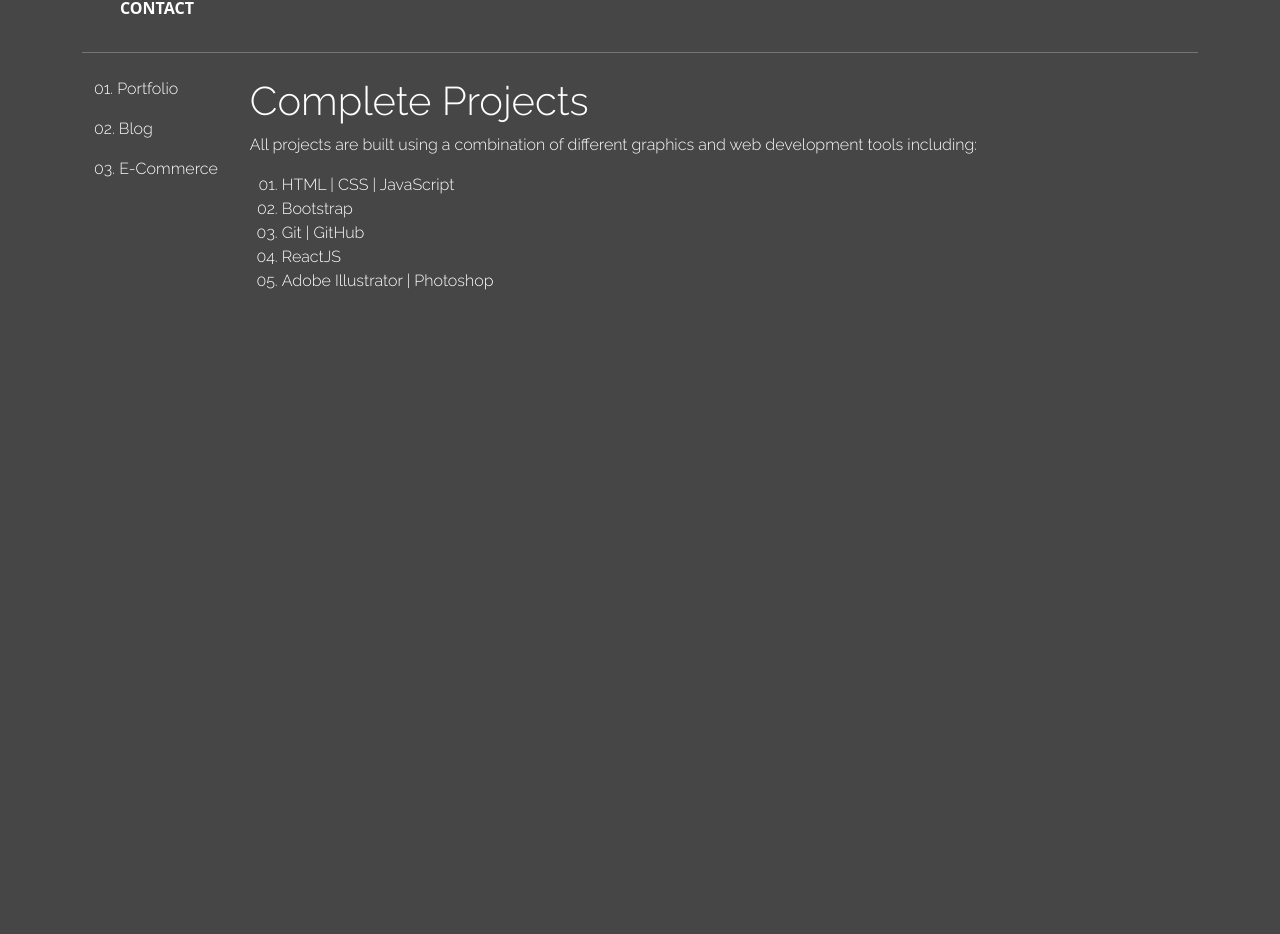
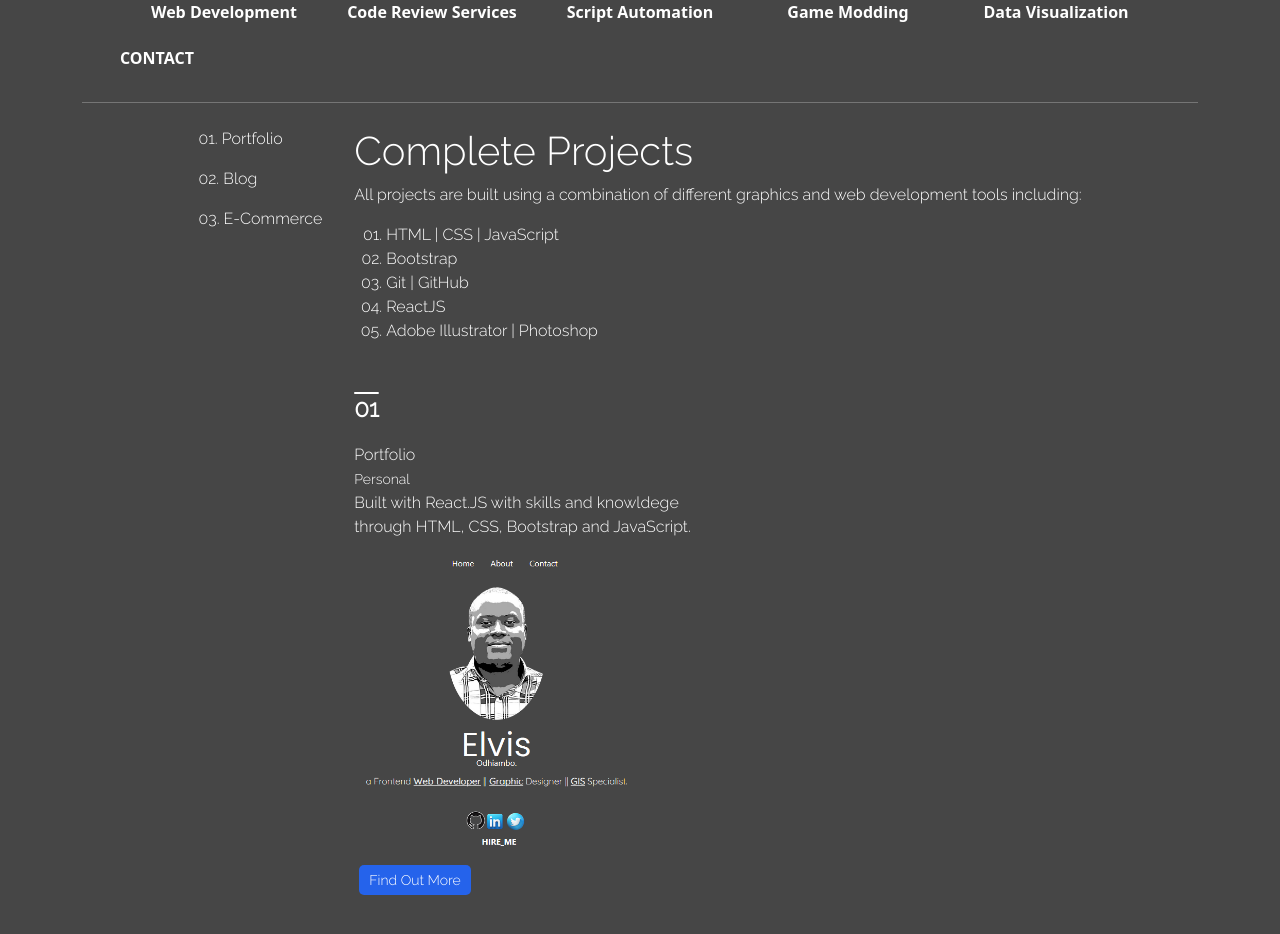
Before and after one commit to Lvoh901/portfolio001, a React (Create React App) app: page /about in a window 1280 px wide. Shown: the part 824-1758 px from the top of the page. Before the commit the page ends 1141 px from the top, so only its background shows below. Built offline with nearby package versions, Linux system fonts and the light colour scheme.

Commit message:
updates-projects

```diff
--- a/src/pages/about.js
+++ b/src/pages/about.js
@@ -1,7 +1,12 @@
 import React, { useState } from "react";
 import Card from "./card";
-import Services from "./services"
+import Services from "./services";
+import Project from "./project";
 import { NavLink } from "react-router-dom";
+
+//images
+import portfolioImage from "../pages/images/portfolio.png";
+
 
 const About = () => {
     const [totalHours, setTotalHours] = useState(0);
@@ -62,7 +67,7 @@ const About = () => {
 
                     <div className="job">
                         <Services
-                            title="Web Development/ Design"
+                            title="Web Development"
                             imageSrc="https://images.unsplash.com/photo-1600132806608-231446b2e7af?ixlib=rb-4.0.3&ixid=M3wxMjA3fDB8MHxwaG90by1wYWdlfHx8fGVufDB8fHx8fA%3D%3D&auto=format&fit=crop&w=1374&q=80"
                         />
 
@@ -82,7 +87,7 @@ const About = () => {
                         />
 
                         <Services
-                            title="Data Visualization Models"
+                            title="Data Visualization"
                             imageSrc="https://images.unsplash.com/photo-1460925895917-afdab827c52f?ixlib=rb-4.0.3&ixid=M3wxMjA3fDB8MHxwaG90by1wYWdlfHx8fGVufDB8fHx8fA%3D%3D&auto=format&fit=crop&w=2015&q=80"
                         />
                     </div>
@@ -115,8 +120,14 @@ const About = () => {
                         </ul>
                     </div>
 
-                    <div className="project-card mt-4">
-
+                    <div className="project-card">
+                        <Project
+                            title = "Portfolio"
+                            number = "01"
+                            overview = "Built with React.JS with skills and knowldege through HTML, CSS, Bootstrap and JavaScript."
+                            imageSrc = {portfolioImage}
+                            describe = "Personal"
+                        />
                     </div>
                 </div>
             </div>
--- a/src/pages/project.js
+++ b/src/pages/project.js
@@ -0,0 +1,25 @@
+// Project.js
+import React from 'react';
+import { NavLink } from "react-router-dom";
+
+function Project(props) {
+    const { title, number, overview, imageSrc, describe } = props;
+
+    return (
+        <div className="project01">
+            <p className="number">{number}</p>
+            <p className="card-title">{title}</p>
+            <small className="describe">{describe}</small>
+            <p className="overview">{overview}</p>
+            <img src={imageSrc} className="img-bottom" alt={title} />
+
+            <div>
+                <button id="btn_more">
+                    <NavLink to="/" target="_blank">Find Out More</NavLink>
+                </button>
+            </div>
+        </div>
+    );
+}
+
+export default Project;
--- a/src/pages/style.css
+++ b/src/pages/style.css
@@ -135,24 +135,24 @@ body {
     gap: 1rem;
 }
 
-.about h1{
+.about h1 {
     font-size: 3rem;
     text-align: start;
     font-weight: 800;
 }
 
-#about{
+#about {
     text-align: start;
     font-size: 1.5rem;
 }
 
-#about-title{
+#about-title {
     display: flex;
     flex: 15%;
     justify-content: center;
 }
 
-#about-section{
+#about-section {
     display: flex;
     flex-direction: column;
     flex: 80%;
@@ -176,19 +176,19 @@ body {
     border: transparent;
 }
 
-.number{
+.number {
     text-align: start;
     font-weight: 700;
     text-decoration: overline;
     font-size: 1.5rem;
 }
 
-.number:hover{
+.number:hover {
     color: orangered;
     cursor: pointer;
 }
 
-.card-title{
+.card-title {
     text-align: start;
 }
 
@@ -214,13 +214,14 @@ button a {
     margin-top: 3rem;
 }
 
-.services-offered h4{
+.services-offered h4 {
     text-transform: uppercase;
 }
 
 .job {
     display: flex;
     justify-content: center;
+    align-items: center;
     gap: .5rem;
     margin-top: 15px;
     flex-wrap: wrap
@@ -235,7 +236,7 @@ button a {
     border-radius: 10px;
     margin-bottom: 5px;
     max-width: 100%;
-    height: 100px;
+    height: 150px;
 }
 
 .services h6 {
@@ -251,39 +252,67 @@ button a {
 /* services */
 
 /* projects */
-.projects{
+.projects {
     font-family: 'Raleway', sans-serif;
     display: flex;
+    flex-wrap: wrap;
+    justify-content: center;
     gap: 2rem;
     margin-top: 1.5rem;
 }
 
-.highlights{
+.highlights {
     text-align: start;
 }
 
-.highlights p:hover{
+.highlights p:hover {
     font-weight: 600;
     color: orangered;
     cursor: pointer;
 }
 
-.content1{
+.content1 {
     text-align: start;
 }
 
-.content1 ul li{
+.content1 ul li {
     list-style-type: decimal-leading-zero;
 }
 
-.project-card{
+.project-card {
     display: flex;
+    justify-content: center;
+    align-items: center;
     flex-wrap: wrap;
+    gap: 2rem;
+    margin: 3rem 0;
+    width: 350px;
+    border-radius: 5px;
+    cursor: pointer;
 }
+
+.img-bottom{
+    max-width: 100%;
+    max-height: 300px;
+    margin-left: 5px;
+}
+
+#btn_more {
+    background-color: #2563EB;
+    padding: 3px 10px;
+    border: transparent;
+    border-radius: 5px;
+    margin: 10px 0 5px 5px;
+}
+
+#btn_more a {
+    font-size: 0.875rem;
+}
+
 /* projects */
 
 /* contact page */
-.contact{
+.contact {
     display: flex;
     justify-content: center;
     flex-wrap: wrap;
@@ -413,11 +442,11 @@ input:focus~.highlight {
     }
 }
 
-.submit-button-wrapper input{
+.submit-button-wrapper input {
     background-color: rgb(65, 154, 231);
 }
 
-.contact2{
+.contact2 {
     display: flex;
     flex-direction: column;
     justify-content: center;
@@ -425,11 +454,11 @@ input:focus~.highlight {
     width: 300px;
 }
 
-.contact2 h4{
+.contact2 h4 {
     font-weight: 600;
 }
 
-.faq{
+.faq {
     font-family: 'Raleway', sans-serif;
     display: flex;
     flex-wrap: wrap;
@@ -439,16 +468,17 @@ input:focus~.highlight {
     margin-top: 5rem;
 }
 
-.faq1{
+.faq1 {
     width: 300px;
     text-align: start;
 }
 
-.faq1 h1{
+.faq1 h1 {
     font-weight: 700;
 }
 
-.faq2{
+.faq2 {
     text-align: start;
 }
+
 /* contact page */
```
Also changed, not shown: src/pages/images/portfolio.png (added).
